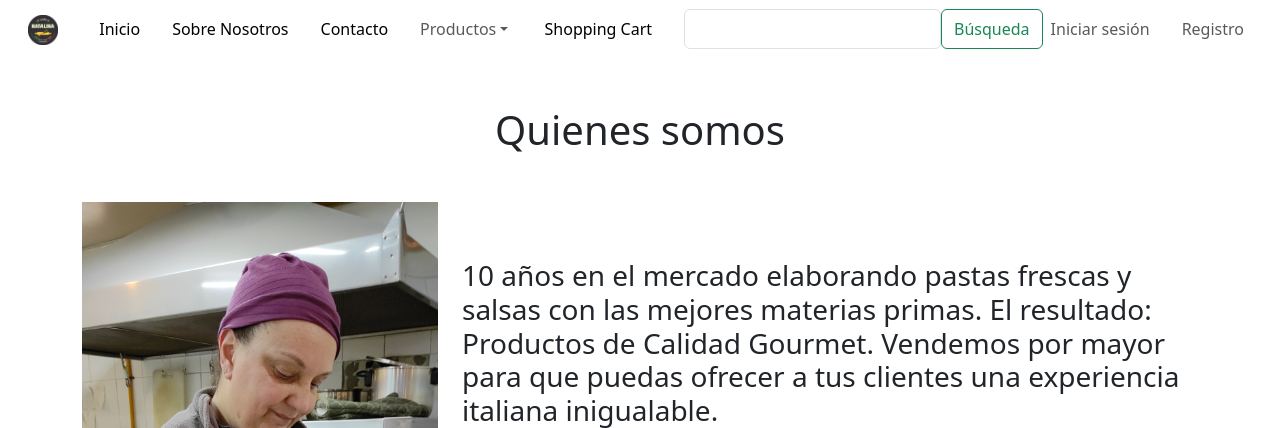
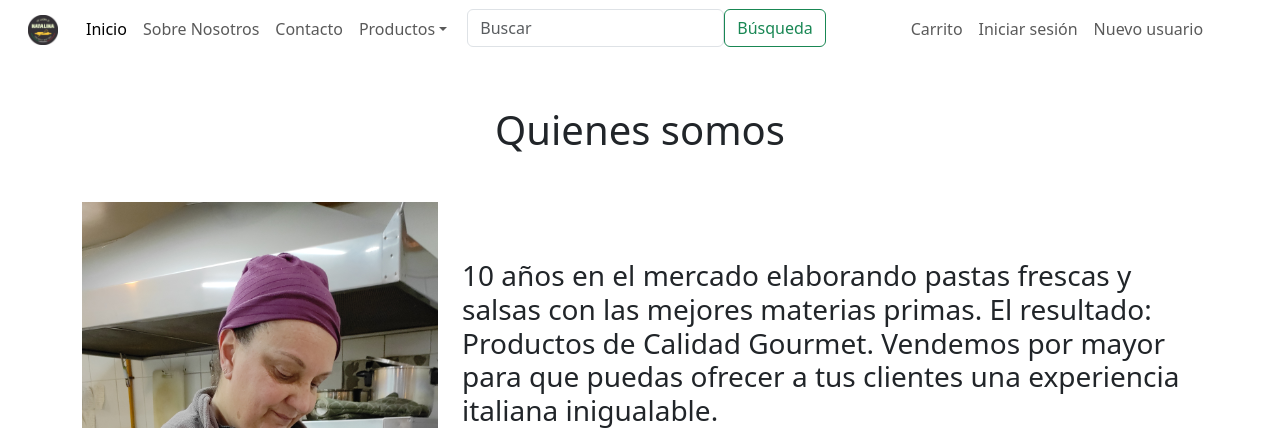
Before and after one commit to Aed0-623P/HitosTD, a Django app: page /about/ in a window 1280 px wide. Shown: the top 428 px of the page. Run offline with Django 4.2, Linux system fonts and the light colour scheme; some libraries are stand-ins or nearby versions.

Commit message:
wip 25-05

```diff
--- a/web/static/web/css/style.css
+++ b/web/static/web/css/style.css
@@ -103,15 +103,11 @@ body, html {
 }
 
 .navbar-nav {
-    margin-left: auto;
+    margin-left: 20px
 }
-.nav-item {
-    margin-right: 1rem; /* Adjust spacing between nav items */
-}
+
 
 .container{
     padding-bottom: 20px;
 }
-
-
 /*test area*/
--- a/web/templates/base.html
+++ b/web/templates/base.html
@@ -16,6 +16,7 @@
     <script src="https://kit.fontawesome.com/d619ad2787.js" crossorigin="anonymous"></script>
     <!--css-->
     <link rel="stylesheet" type="text/css" href="{% static 'web/css/style.css' %}">
+    {% block extra_css %}{% endblock %}
     <!--favicon-->
     <link rel="icon" href="{% static 'favicon.jpg'%}" type="image/x-icon">
     <title>{% block 'title' %}Los Sabores De Natalina{% endblock %}</title>
--- a/web/templates/includes/navbar.html
+++ b/web/templates/includes/navbar.html
@@ -1,4 +1,5 @@
-{% load static%}
+{%load static %}
+
 
 <nav class="navbar navbar-expand-lg">
     <div class="container-fluid">
@@ -8,16 +9,17 @@
         <button class="navbar-toggler" type="button" data-bs-toggle="collapse" data-bs-target="#navbarSupportedContent" aria-controls="navbarSupportedContent" aria-expanded="false" aria-label="Toggle navigation">
             <span class="navbar-toggler-icon"></span>
         </button>
-        <div class="collapse navbar-collapse justify-content-end" id="navbarSupportedContent">
+        <div class="collapse navbar-collapse" id="navbarSupportedContent">
+            <!-- Left-aligned items -->
             <ul class="navbar-nav mb-2 mb-lg-0">
                 <li class="nav-item">
                     <a class="nav-link active" aria-current="page" href="{% url 'index' %}">Inicio</a>
                 </li>
                 <li class="nav-item">
-                    <a class="nav-link active" aria-current="page" href="{% url 'about' %}">Sobre Nosotros</a>
+                    <a class="nav-link" href="{% url 'about' %}">Sobre Nosotros</a>
                 </li>
                 <li class="nav-item">
-                    <a class="nav-link active" aria-current="page" href="{% url 'contacto' %}">Contacto</a>
+                    <a class="nav-link" href="{% url 'contacto' %}">Contacto</a>
                 </li>
                 <li class="nav-item dropdown">
                     <a class="nav-link dropdown-toggle" href="#" id="navbarDropdown" role="button" data-bs-toggle="dropdown" aria-expanded="false">
@@ -31,14 +33,20 @@
                     </ul>
                 </li>
                 <li class="nav-item">
-                    <a class="nav-link active" aria-current="page" href="{% url 'cart_detail' %}">Shopping Cart</a>
-                </li>
-
                     <form class="d-flex" method="GET" action="{% url 'buscar' %}" role="search">
-                    <input class="form-control me-2" type="text" name="query" placeholder="" aria-label="Search">
+                        <input class="form-control me-2" type="text" name="query" placeholder="Buscar" aria-label="Search">
                         <button class="btn btn-outline-success" type="submit">Búsqueda</button>
                     </form>
+                </li>
+            </ul>
+            <!-- Right-aligned items -->
 
+        </div>
+        <div class="collapse navbar-collapse">
+            <ul class="navbar-nav" style="margin-left: 20px;">
+            <li class="nav-item">
+                <a class="nav-link" href="{% url 'cart_detail' %}">Carrito</a>
+            </li>
             {% if user.is_authenticated %}
             <li class="nav-item">
                 <a class="nav-link" href="{% url 'actualizar_usuario' %}">Perfil</a>
@@ -51,7 +59,7 @@
                 <a class="nav-link" href="{% url 'login' %}">Iniciar sesión</a>
             </li>
             <li class="nav-item">
-                    <a class="nav-link" href="{% url 'registro_usuario' %}">Registro</a>
+                <a class="nav-link" href="{% url 'registro_usuario' %}">Nuevo usuario</a>
             </li>
             {% endif %}
         </ul>
```
Also changed, not shown: web/static/web/css/register.css (added, +11 -0 lines), web/templates/registro_usuario.html (+53 -7 lines), db.sqlite3. Lines whose indentation alone changed are shown as unchanged.
